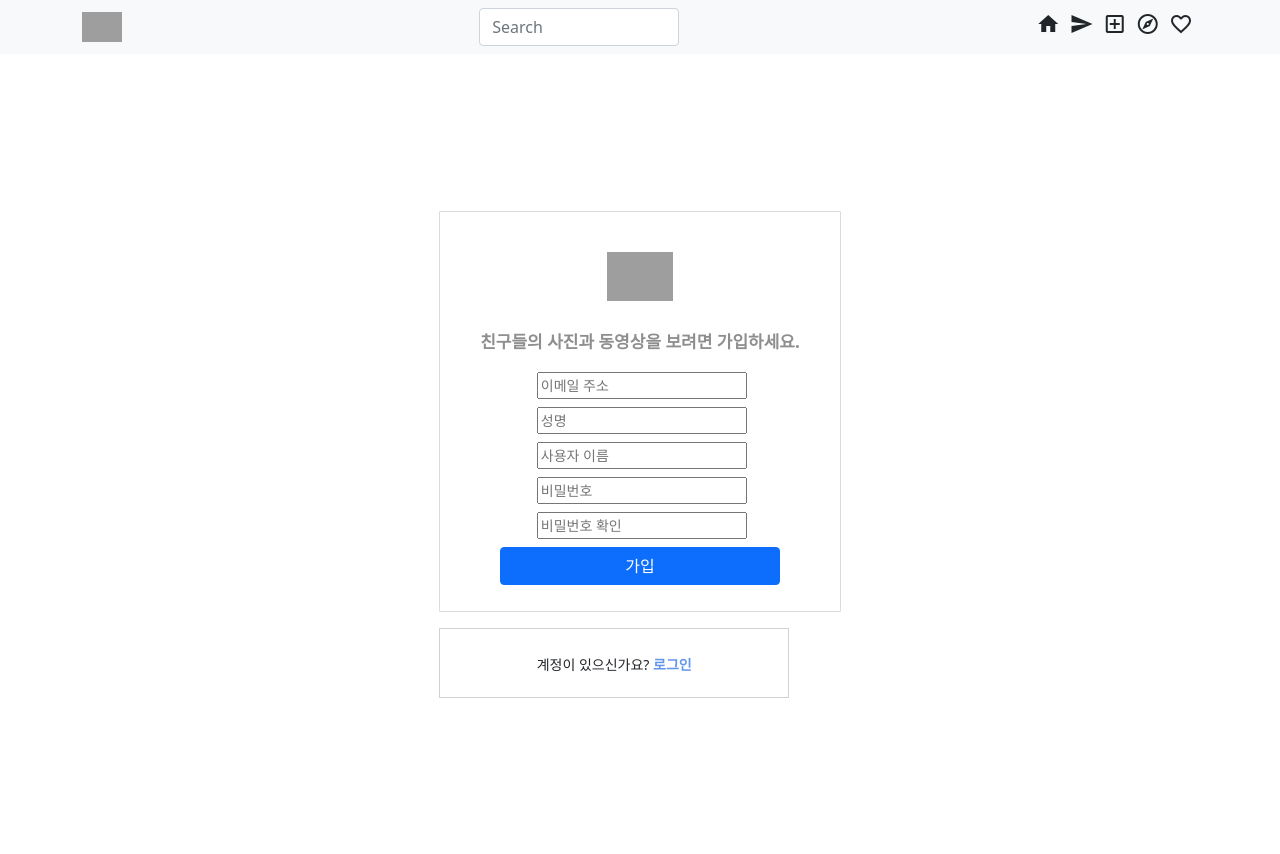
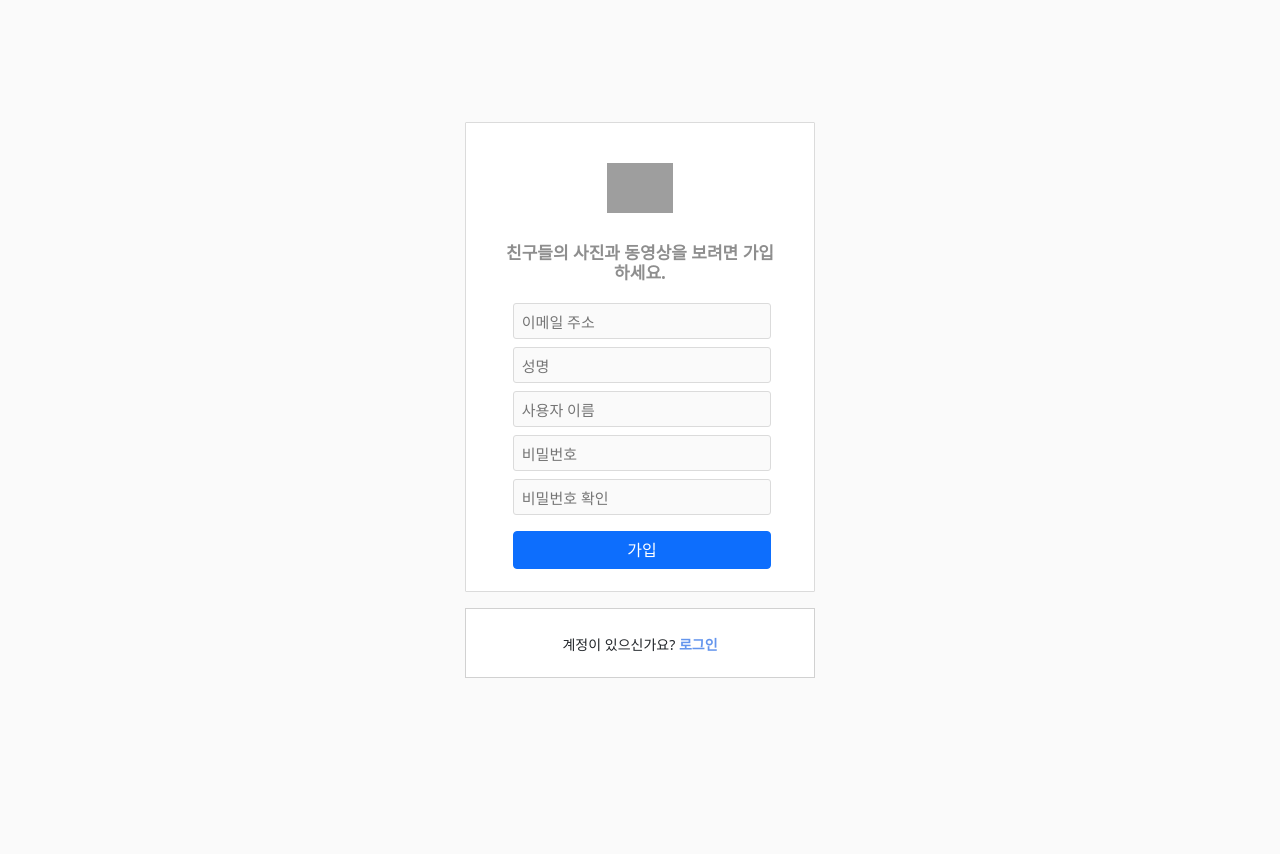
Before and after one commit to yeseong31/django-instagram, a Django app: page /accounts/signup/ in a window 1280 px wide. After the commit the page ends 678 px from the top, so only its background shows below. Run offline with Django 4.2, Linux system fonts and the light colour scheme; some libraries are stand-ins or nearby versions; grey boxes are pictures that could not be loaded.

Commit message:
0714 signin & signup layout

```diff
--- a/common/urls.py
+++ b/common/urls.py
@@ -1,9 +1,10 @@
 from django.urls import path
 
-from common.views import SignupView
+from common.views import SignupView, SigninView
 
 app_name = 'common'
 
 urlpatterns = [
-    path('signup/', SignupView.as_view()),
+    path('signup/', SignupView.as_view(), name='signup'),
+    path('signin/', SigninView.as_view(), name='signin'),
 ]
--- a/common/views.py
+++ b/common/views.py
@@ -6,5 +6,13 @@ from common.models import CustomUser
 
 class SignupView(APIView):
     """회원가입"""
+
     def get(self, request):
         return render(request, 'common/signup.html')
+
+
+class SigninView(APIView):
+    """로그인"""
+
+    def get(self, request):
+        return render(request, 'common/signin.html')
--- a/static/css/common.css
+++ b/static/css/common.css
@@ -7,18 +7,18 @@
     flex-direction: row;
     align-items: center;
     justify-content: center;
+    background-color: #fafafa;
 }
 
 .signup-box {
-    -webkit-box-align: center;
-    -webkit-align-items: center;
-    -ms-flex-align: center;
     align-items: center;
     background-color: #fff;
     border: 1px solid #dbdbdb;
     border-radius: 1px;
     margin: 0 0 10px;
     padding: 10px 0;
+    width: 350px;
+    height: 470px;
 }
 
 .signup-logo-box {
@@ -44,7 +44,6 @@
 
 .signup-sub-box {
     background-color: white;
-    width: 350px;
     height: 70px;
     border: 1px solid rgba(0, 0, 0, 0.18);
 }
@@ -56,28 +55,23 @@
     cursor: pointer;
 }
 
+.signup-button {
+    width: 258px;
+    margin-top: 8px;
+    margin-left: 44px;
+    margin-right: 40px;
+}
+
 .my-form-input {
-    -webkit-box-align: center;
-    -webkit-align-items: center;
-    -ms-flex-align: center;
-    align-items: center;
-    -webkit-appearance: none;
-    background: #f9f9f9;
+    width: 258px;
+    height: 36px;
+    font-size: 15px;
     border: 1px solid #dbdbdb;
     border-radius: 3px;
-    -webkit-box-sizing: border-box;
-    box-sizing: border-box;
-    color: #262626;
-    display: -webkit-box;
-    display: -webkit-flex;
-    display: -ms-flexbox;
-    display: flex;
-    -webkit-box-orient: horizontal;
-    -webkit-box-direction: normal;
-    -webkit-flex-direction: row;
-    -ms-flex-direction: row;
-    flex-direction: row;
-    font-size: 14px;
-    position: relative;
-    width: 70%;
+    padding: 9px 0 7px 8px;
+    background-color: #FAFAFA;
 }
+
+.my-form-input:focus {
+    outline: 1px solid rgb(38, 38, 38);
+}
--- a/templates/base.html
+++ b/templates/common/base.html
@@ -11,14 +11,10 @@
       <!-- Google Material -->
     <link href="https://fonts.googleapis.com/css?family=Material+Icons|Material+Icons+Outlined|Material+Icons+Two+Tone|Material+Icons+Round|Material+Icons+Sharp" rel="stylesheet">
     <!-- Custom CSS -->
-    <link rel="stylesheet" type="text/css" href="{% static 'css/insta.css' %}">
-    <link rel="stylesheet" type="text/css" href="{% static 'css/my_modal.css' %}">
     <link rel="stylesheet" type="text/css" href="{% static 'css/common.css' %}">
     <title>Instagram</title>
   </head>
   <body>
-    <!-- Nav Bar -->
-    {% include 'nav.html' %}
     <!-- Body -->
     {% block content %}
     {% endblock %}
--- a/templates/common/signup.html
+++ b/templates/common/signup.html
@@ -1,4 +1,4 @@
-{% extends 'base.html' %}
+{% extends 'common/base.html' %}
 {% load static %}
 {% block content %}
 
@@ -11,31 +11,31 @@
             <div class="signup-text">친구들의 사진과 동영상을 보려면 가입하세요.</div>
             <div class="mb-2">
                 <label for="email" class="floating-label"></label>
-                <input type="email" id="email" placeholder="이메일 주소">
+                <input class="my-form-input" type="email" id="email" placeholder="이메일 주소">
             </div>
             <div class="mb-2">
                 <label for="name" class="floating-label"></label>
-                <input type="text" id="name" placeholder="성명">
+                <input class="my-form-input" type="text" id="name" placeholder="성명">
             </div>
             <div class="mb-2">
                 <label for="nickname" class="floating-label"></label>
-                <input type="text" id="nickname" placeholder="사용자 이름">
+                <input class="my-form-input" type="text" id="nickname" placeholder="사용자 이름">
             </div>
             <div class="mb-2">
                 <label for="password" class="floating-label"></label>
-                <input type="password" id="password" placeholder="비밀번호">
+                <input class="my-form-input" type="password" id="password" placeholder="비밀번호">
             </div>
             <div class="mb-2">
                 <label for="password2" class="floating-label"></label>
-                <input type="password" id="password2" placeholder="비밀번호 확인">
+                <input class="my-form-input" type="password" id="password2" placeholder="비밀번호 확인">
             </div>
-            <div class="mb-3">
-                <button id="button-join" type="button" class="btn btn-primary" style="width: 70%"> 가입 </button>
+            <div class="mb-2">
+                <button id="button-join" type="button" class="btn btn-primary signup-button"> 가입 </button>
             </div>
         </div>
         <div class="signup-sub-box">
             <div style="margin-top: 25px">
-                계정이 있으신가요? <a href="#">로그인</a>
+                계정이 있으신가요? <a href="{% url 'common:signin' %}">로그인</a>
             </div>
         </div>
     </div>
--- a/templates/instagram/feed.html
+++ b/templates/instagram/feed.html
@@ -1,4 +1,4 @@
-{% extends 'base.html' %}
+{% extends 'instagram/base.html' %}
 {% load static %}
 {% block content %}
 
```
Also changed, not shown: templates/common/signin.html (added, +31 -0 lines), templates/instagram/base.html (added, +31 -0 lines), templates/instagram/nav.html (renamed from templates/nav.html).
